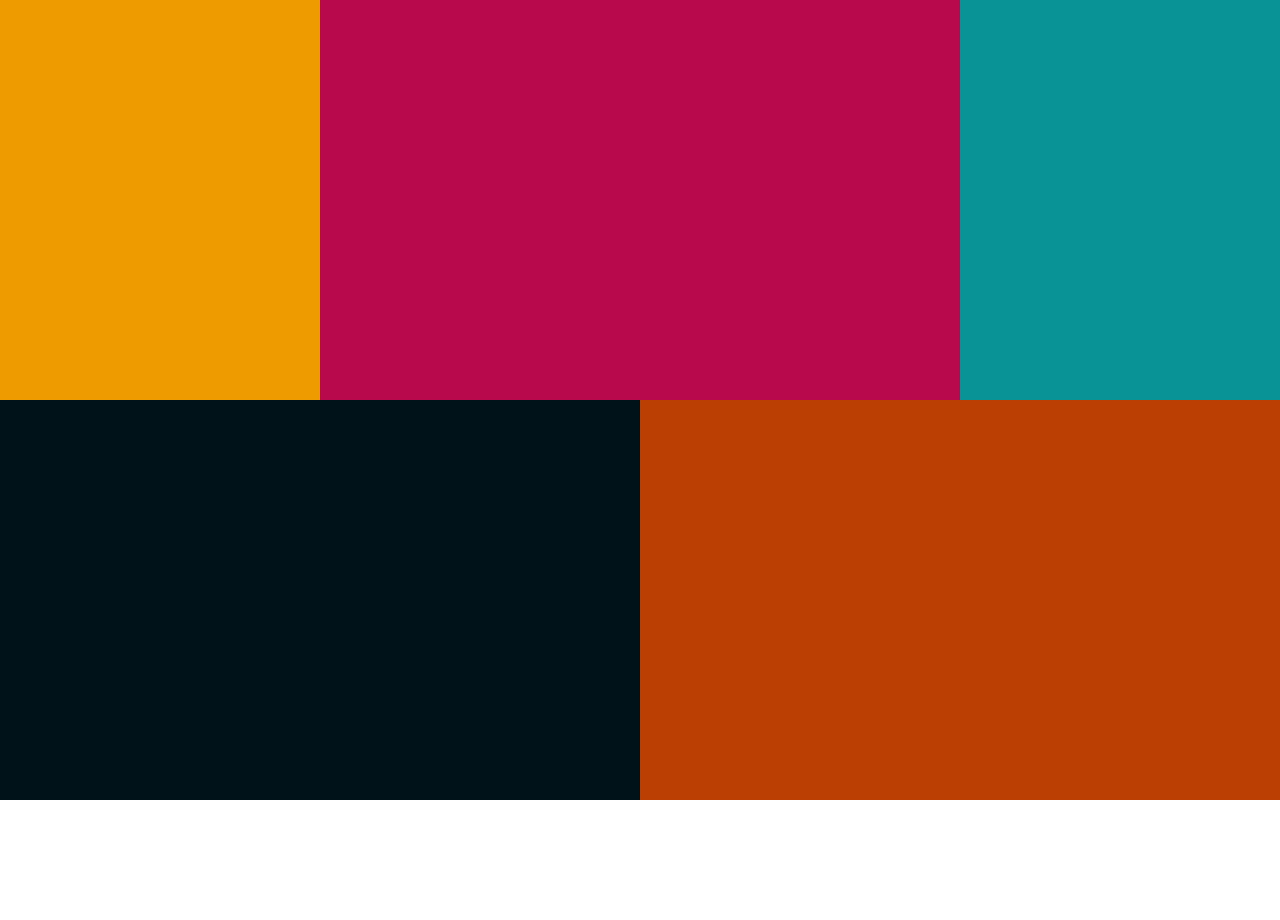
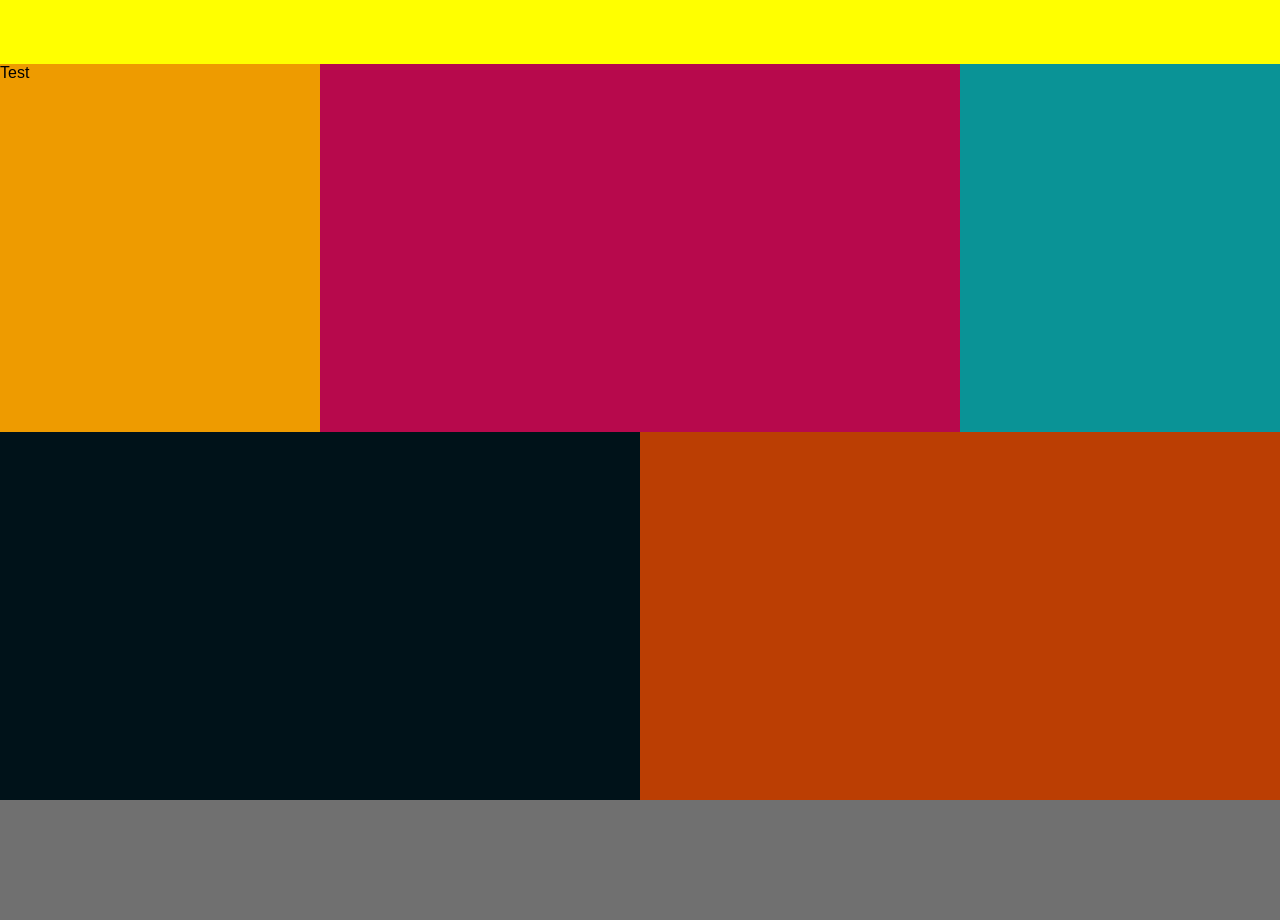
Before and after one commit to tope-dev/tope-fpv-website-v2, a plain HTML site: page index.html in a window 1280 px wide. Before the commit the page ends 800 px from the top, so only its background shows below. Drawn offline with Linux system fonts and the light colour scheme.

Commit message:
Add Media Queries @index.html
Responsive queries for: mobile/tablet/dekstop/large desktop

```diff
--- a/css/style.scss
+++ b/css/style.scss
@@ -1,23 +1,45 @@
+/* Using SASS */
 @import "color-palette-jazzberryNeon", "color-palette-80s",
-  "color-palette-custom";
-/* Using SASS */
+  "color-palette-custom"; /* Collor palettes */
+@import "hero-container.css"; /*Container stylings */
+
+html {
+  font-size: 62.5%; // font-size: 1rem = 10px
+  // everywhere use rem
+  // on button use em
+  // for width use % or min-width if want px or other units
+  // for margin most of the time it's rem
+  // never set fixed heights
+  // use min-heights if you need to
+}
 body {
   font-family: "Poppins", sans-serif;
+  font-size: 1.6rem;
   display: flex;
   flex-direction: column;
   margin: 0;
 }
 
+header {
+  min-height: 8vh;
+}
+
+footer {
+  min-height: 15vh;
+  background-color: $gray;
+}
+
 .hero-container {
   background-color: $gray;
-  height: 100vh;
+  min-height: 92vh;
   display: grid;
   grid-template-columns: repeat(4, 2fr);
-  grid-template-rows: repeat(2, 1fr);
+  grid-template-rows: 1fr 0.9fr 1.1fr;
   grid-column-gap: 0px;
   grid-row-gap: 0px;
   grid-template-areas:
-    "a b b c"
+    "a a c c"
+    "b b b b"
     "d d e e";
 
   .card {
@@ -44,3 +66,35 @@ body {
     background-color: $rust;
   }
 }
+
+// Tablet Size
+@media (min-width: 768px) {
+  header {
+    background-color: purple;
+  }
+  .hero-container {
+    grid-template-columns: repeat(4, 2fr);
+    grid-template-rows: 1fr 0.9fr 1.1fr;
+  }
+}
+
+// Desktop Size
+@media (min-width: 1000px) {
+  header {
+    background-color: yellow;
+  }
+  .hero-container {
+    grid-template-columns: repeat(4, 2fr);
+    grid-template-rows: repeat(2, 1fr);
+    grid-template-areas:
+      "a b b c"
+      "d d e e";
+  }
+}
+
+// Large 2560 Desktop Size
+@media (min-width: 2560px) {
+  header {
+    background-color: greenyellow;
+  }
+}
--- a/index.html
+++ b/index.html
@@ -7,10 +7,11 @@
     <meta name="viewport" content="width=device-width, initial-scale=1.0" />
     <title>TopeFPV</title>
   </head>
+  <header></header>
   <main>
     <body>
       <div class="hero-container">
-            <div class="card about"></div>
+        <div class="card about">Test</div>
         <div class="card projects"></div>
         <div class="card contact"></div>
         <div class="card services"></div>
@@ -18,4 +19,5 @@
       </div>
     </body>
   </main>
+  <footer></footer>
 </html>
```
Also changed, not shown: css/style.css, 2 other files. Lines whose indentation alone changed are shown as unchanged.
